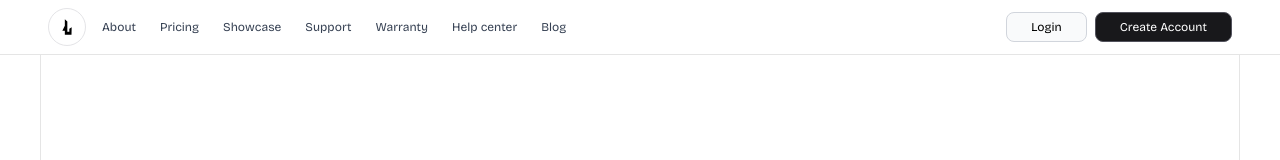
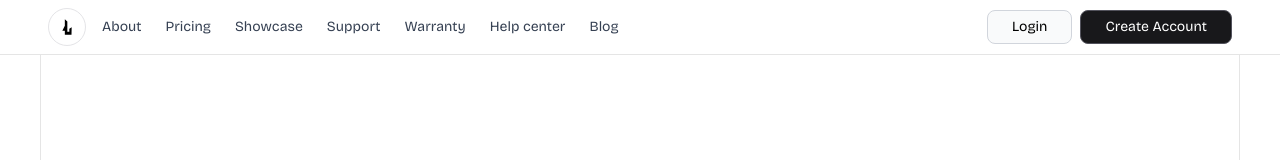
Before and after one commit to Fizora/lumentify, a Next.js app: page / in a window 1280 px wide. Shown: the top 160 px of the page. Built offline with nearby package versions, Linux system fonts and the light colour scheme.

Commit message:
change text size in link navbar navigation

```diff
--- a/src/components/Navbar.tsx
+++ b/src/components/Navbar.tsx
@@ -128,7 +128,7 @@ const Navbar = () => {
                   <Link
                     key={index}
                     href={item.href}
-                    className="text-gray-700 hover:text-gray-950 transition-colors duration-300 text-xs px-2"
+                    className="text-gray-700 hover:text-gray-950 transition-colors duration-300 text-sm px-2"
                   >
                     {item.name}
                   </Link>
@@ -167,13 +167,13 @@ const Navbar = () => {
         <div className="px-2 hidden md:flex">
           <SecondaryButtonLink
             href={CTA_HREF}
-            className="text-xs font-medium rounded-full mr-2"
+            className="text-sm font-medium rounded-full mr-2"
           >
             Login
           </SecondaryButtonLink>
           <PrimaryButtonLink
             href={CTA_HREF}
-            className="text-xs font-medium rounded-full"
+            className="text-sm font-medium rounded-full"
           >
             Create Account
           </PrimaryButtonLink>
@@ -209,7 +209,7 @@ const Navbar = () => {
                   <div className="grid grid-cols-3 gap-8">
                     {servicesItem.categories.map((category, catIdx) => (
                       <div key={catIdx} className="">
-                        <h4 className="text-xs font-semibold text-gray-black uppercase tracking-wider mb-3 pb-2">
+                        <h4 className="text-sm font-semibold text-gray-black uppercase tracking-wider mb-3 pb-2">
                           {category.title}
                         </h4>
                         <div className="flex flex-col gap-0.5">
@@ -297,7 +297,7 @@ const Navbar = () => {
                           >
                             {item.categories.map((category, catIdx) => (
                               <div key={catIdx}>
-                                <h4 className="text-xs font-semibold text-white uppercase tracking-wider mb-1">
+                                <h4 className="text-sm font-semibold text-white uppercase tracking-wider mb-1">
                                   {category.title}
                                 </h4>
                                 {category.items.map((child, childIdx) => (
```
